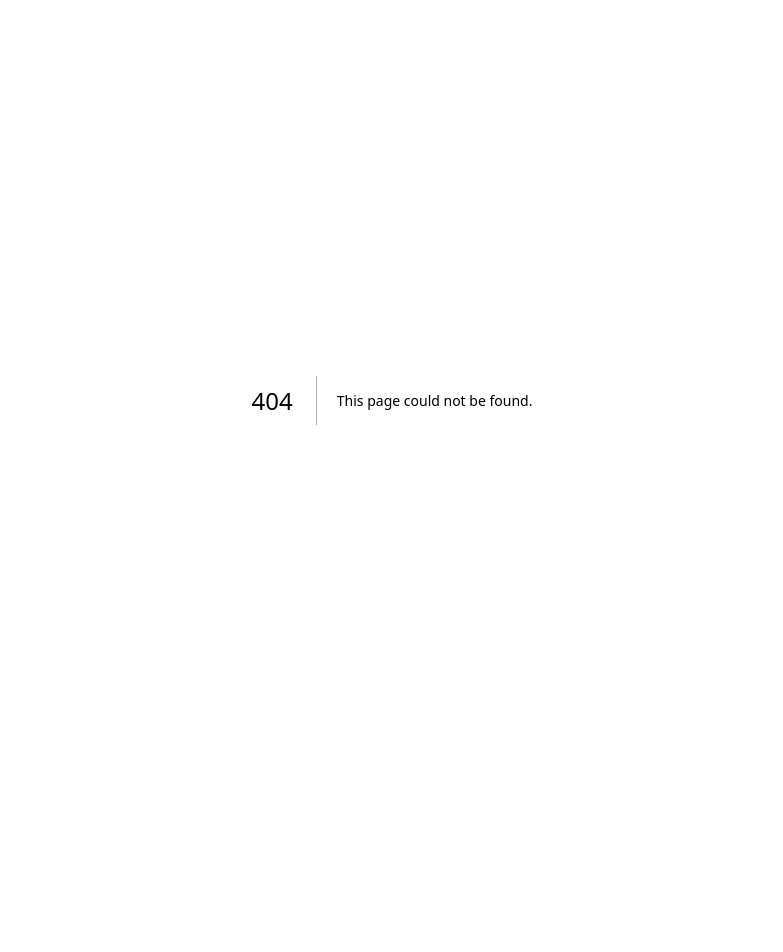
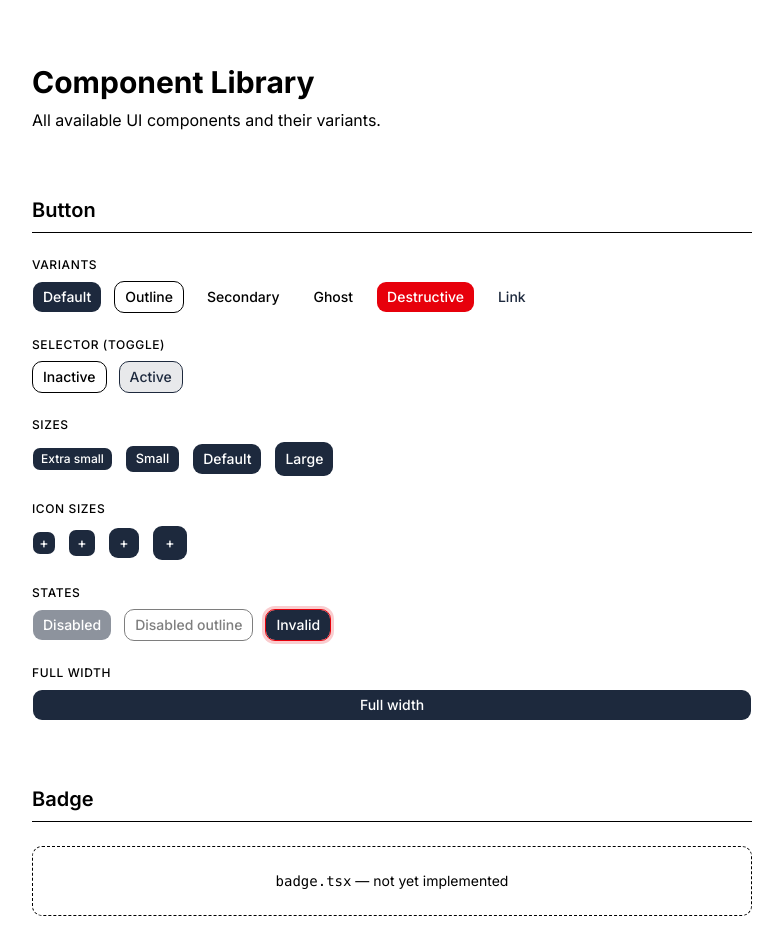
Before and after one commit to loxator/Reps, a Next.js app: page /components in a window 1280 px wide. Before the commit this address had no page. Shown: the top 952 px of the page, without its empty margins (248-1031 px from the left). Before the commit the page ends 800 px from the top, so only its background shows below. Built offline with nearby package versions, Linux system fonts and the light colour scheme.

Commit message:
chore: add legacy hooks and component example pages

```diff
--- /dev/null
+++ b/src/app/components/page.tsx
@@ -0,0 +1,5 @@
+import ComponentExamples from '@/components/componentExamples'
+
+export default function ComponentsPage() {
+  return <ComponentExamples />
+}
--- /dev/null
+++ b/src/components/componentExamples.tsx
@@ -0,0 +1,102 @@
+import { Button } from '@/components/ui/button'
+
+function Section({ title, children }: { title: string; children: React.ReactNode }) {
+  return (
+    <section className="flex flex-col gap-6">
+      <h2 className="text-xl font-semibold border-b pb-2">{title}</h2>
+      {children}
+    </section>
+  )
+}
+
+function Row({ label, children }: { label: string; children: React.ReactNode }) {
+  return (
+    <div className="flex flex-col gap-2">
+      <span className="text-xs font-medium uppercase tracking-wider text-muted-foreground">{label}</span>
+      <div className="flex flex-wrap items-center gap-3">{children}</div>
+    </div>
+  )
+}
+
+function Stub({ name }: { name: string }) {
+  return (
+    <div className="rounded-lg border border-dashed border-border px-4 py-6 text-center text-sm text-muted-foreground">
+      <code>{name}</code> — not yet implemented
+    </div>
+  )
+}
+
+export default function ComponentExamples() {
+  return (
+    <div className="mx-auto max-w-3xl px-6 py-16 flex flex-col gap-16">
+      <div>
+        <h1 className="text-3xl font-bold">Component Library</h1>
+        <p className="mt-2 text-muted-foreground">All available UI components and their variants.</p>
+      </div>
+
+      {/* ── Button ── */}
+      <Section title="Button">
+        <Row label="Variants">
+          <Button variant="default">Default</Button>
+          <Button variant="outline">Outline</Button>
+          <Button variant="secondary">Secondary</Button>
+          <Button variant="ghost">Ghost</Button>
+          <Button variant="destructive">Destructive</Button>
+          <Button variant="link">Link</Button>
+        </Row>
+
+        <Row label="Selector (toggle)">
+          <Button variant="selector" aria-pressed={false}>Inactive</Button>
+          <Button variant="selector" aria-pressed={true}>Active</Button>
+        </Row>
+
+        <Row label="Sizes">
+          <Button size="xs">Extra small</Button>
+          <Button size="sm">Small</Button>
+          <Button size="default">Default</Button>
+          <Button size="lg">Large</Button>
+        </Row>
+
+        <Row label="Icon sizes">
+          <Button size="icon-xs" aria-label="Icon XS">
+            <span>+</span>
+          </Button>
+          <Button size="icon-sm" aria-label="Icon SM">
+            <span>+</span>
+          </Button>
+          <Button size="icon" aria-label="Icon">
+            <span>+</span>
+          </Button>
+          <Button size="icon-lg" aria-label="Icon LG">
+            <span>+</span>
+          </Button>
+        </Row>
+
+        <Row label="States">
+          <Button disabled>Disabled</Button>
+          <Button disabled variant="outline">Disabled outline</Button>
+          <Button aria-invalid="true">Invalid</Button>
+        </Row>
+
+        <Row label="Full width">
+          <Button className="w-full">Full width</Button>
+        </Row>
+      </Section>
+
+      {/* ── Badge ── */}
+      <Section title="Badge">
+        <Stub name="badge.tsx" />
+      </Section>
+
+      {/* ── Card ── */}
+      <Section title="Card">
+        <Stub name="card.tsx" />
+      </Section>
+
+      {/* ── Input ── */}
+      <Section title="Input">
+        <Stub name="input.tsx" />
+      </Section>
+    </div>
+  )
+}
--- /dev/null
+++ b/src/hooks/use-events.ts
@@ -0,0 +1 @@
+// TODO: implement src/hooks/use-events.ts
--- /dev/null
+++ b/src/hooks/use-user.ts
@@ -0,0 +1 @@
+// TODO: implement src/hooks/use-user.ts
```
